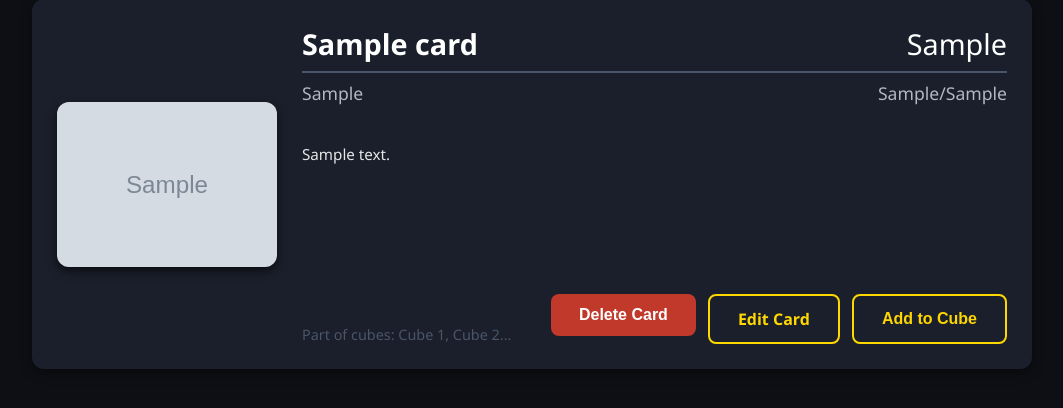
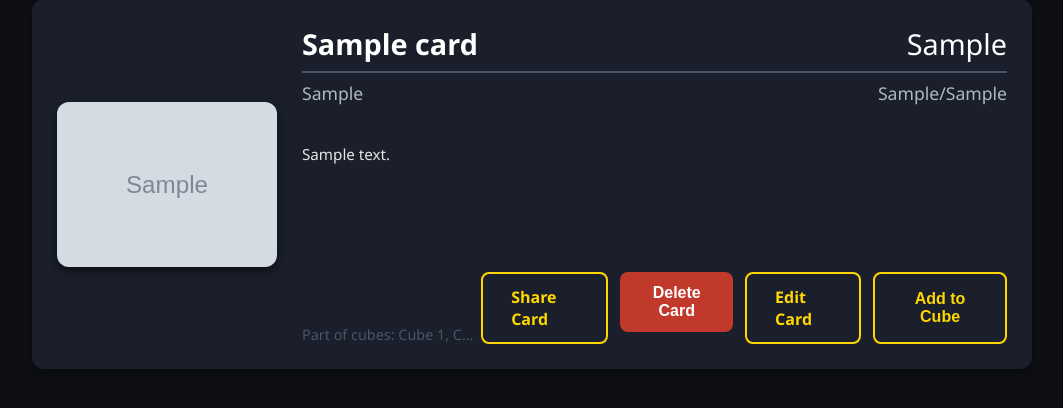
Before and after one commit to vin-corp/cube-companion, a Flask app: page /my_cards in a window 1280 px wide. Shown: the part 203-611 px from the top of the page, without its empty margins (108-1171 px from the left). Run offline with Flask 3, Linux system fonts and the light colour scheme; a user stored in the database is signed in; tables that the repository leaves empty hold one stand-in row (values such as "Sample post"); grey boxes marked "Sample" are stand-in pictures.

Commit message:
implemented custom card sharing

```diff
--- a/app/routes.py
+++ b/app/routes.py
@@ -279,12 +279,61 @@ def copy_shared_cube(share_id):
     return redirect(url_for('main.dashboard'))
 
 
-"""
-@app.route('/share/card/<share_id>')
-def shared_card(share_id):
-    card = CustomCard.query.filter_by(share_id=uuid).first_or_404()
+@main.route('/card/<int:card_id>/share')
+@login_required
+def share_card(card_id):
+    card = CustomCard.query.get_or_404(card_id)
+    if card.user_id != current_user.id:
+        abort(403)
+    share_url = url_for('main.shared_card', card_uuid=card.uuid, _external=True)
+    return redirect(url_for('main.my_cards', share_url=share_url, shared_card_id=card_id))
+
+
+@main.route('/shared/card/<card_uuid>')
+def shared_card(card_uuid):
+    card = CustomCard.query.filter_by(uuid=card_uuid).first_or_404()
     return render_template('shared_card.html', card=card)
-"""
+
+
+@main.route('/shared/card/<card_uuid>/add', methods=['POST'])
+@login_required
+def add_shared_card(card_uuid):
+    original = CustomCard.query.filter_by(uuid=card_uuid).first_or_404()
+
+    existing = CustomCard.query.filter_by(name=original.name, user_id=current_user.id).first()
+    if existing:
+        flash(f'You already have a card named "{original.name}" in your collection.', 'error')
+        return redirect(url_for('main.shared_card', card_uuid=card_uuid))
+
+    new_uuid = str(uuid.uuid4())
+    new_local_image_path = None
+
+    if original.local_image_path:
+        upload_dir = os.path.join(current_app.root_path, 'static', 'uploads')
+        os.makedirs(upload_dir, exist_ok=True)
+        _, ext = os.path.splitext(original.local_image_path)
+        new_filename = f"{new_uuid}{ext}"
+        src_path = os.path.join(current_app.root_path, 'static', original.local_image_path)
+        dst_path = os.path.join(upload_dir, new_filename)
+        if os.path.exists(src_path):
+            shutil.copy2(src_path, dst_path)
+        new_local_image_path = f"uploads/{new_filename}"
+
+    new_card = CustomCard(
+        uuid=new_uuid,
+        name=original.name,
+        local_image_path=new_local_image_path,
+        mana_cost=original.mana_cost,
+        type_line=original.type_line,
+        text_box=original.text_box,
+        power=original.power,
+        toughness=original.toughness,
+        user_id=current_user.id
+    )
+    db.session.add(new_card)
+    db.session.commit()
+    flash(f'"{original.name}" has been added to your custom cards!', 'success')
+    return redirect(url_for('main.my_cards'))
 
 @main.route('/create_card', methods=['GET', 'POST'])
 @login_required
--- a/app/templates/my_cards.html
+++ b/app/templates/my_cards.html
@@ -48,6 +48,7 @@
                             Part of cubes: Cube 1, Cube 2...
                         </div>
                         <div class="list-card-actions">
+                            <a href="{{ url_for('main.share_card', card_id=card.id) }}" class="btn btn-secondary">Share Card</a>
                             <form method="POST" action="{{ url_for('main.delete_custom_card', card_id=card.id) }}" style="display: inline;">
                                 <button type="submit"
                                         class="btn btn-danger"
@@ -130,6 +131,15 @@
 
         document.getElementById('cubeModal').showModal();
     }
+    const urlParams = new URLSearchParams(window.location.search);
+    const shareUrl = urlParams.get('share_url');
+    const sharedCardId = urlParams.get('shared_card_id');
+    if (shareUrl && sharedCardId) {
+        navigator.clipboard.writeText(shareUrl).catch(() => {});
+        alert('Share link copied to clipboard!\n\n' + shareUrl);
+        history.replaceState({}, '', window.location.pathname);
+    }
+
 </script>
 
 {% endblock %}
```
Also changed, not shown: app/templates/shared_card.html (added, +41 -0 lines).
